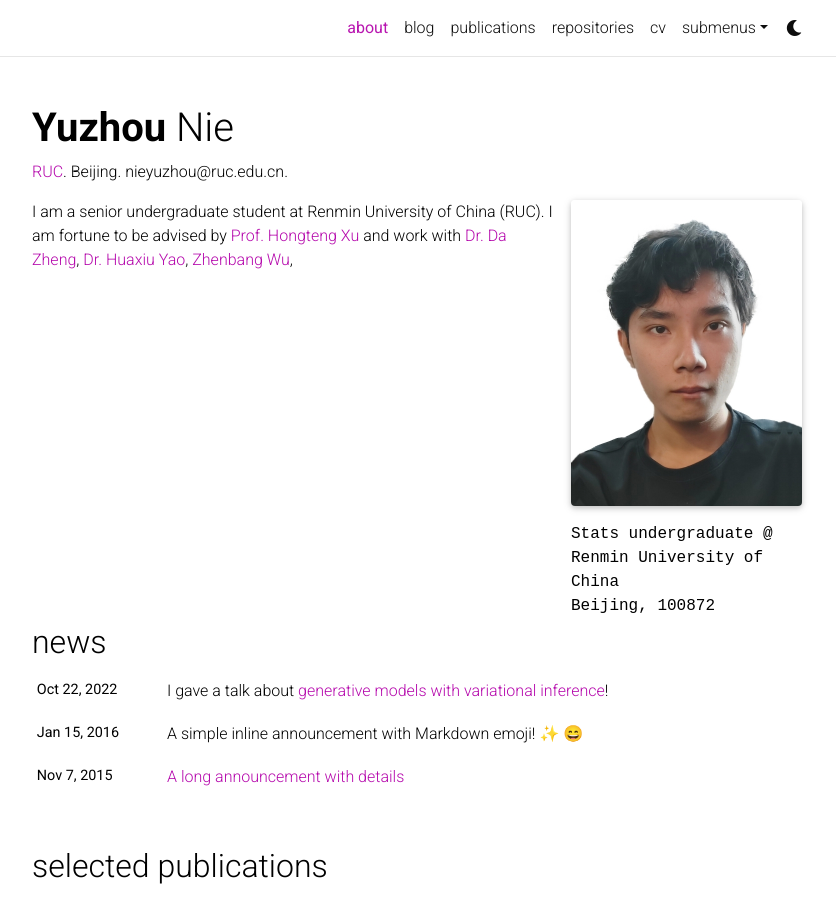
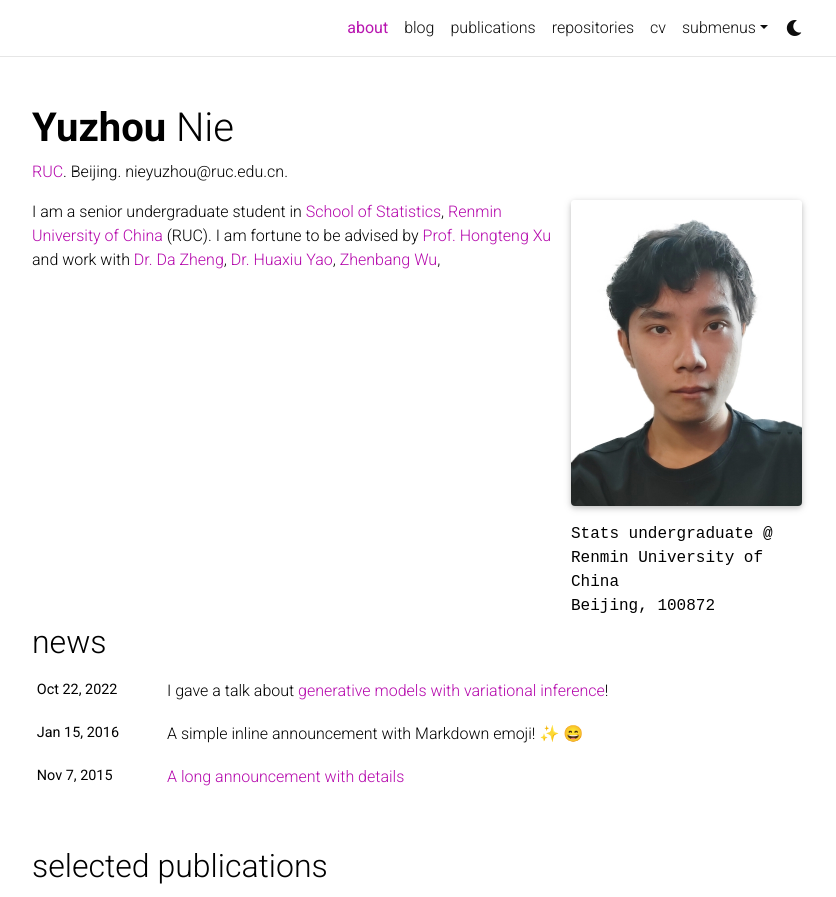
Before and after one commit to rucnyz/rucnyz.github.io, a Jekyll site: the page built from _pages/about.md, in a window 1280 px wide and 1187 px high, cut to the strip 0-897 px from the top of the window. Shown: the whole strip, without its empty margins (223-1059 px from the left). Built offline with Jekyll 4.4.1, drawn with Linux system fonts in a browser that asks for light colours; full-size pictures stand in for the smaller copies a plugin makes; emoji names are drawn with the system emoji font; comment, search, counter and statistics services are not loaded; a style sheet for code colours, icons or effects is not loaded.

Commit message:
update my profile

```diff
--- a/_pages/about.md
+++ b/_pages/about.md
@@ -17,5 +17,5 @@ selected_papers: true # includes a list of papers marked as "selected={true}"
 social: true  # includes social icons at the bottom of the page
 ---
 
-I am a senior undergraduate student at Renmin University of China (RUC). I am fortune to be advised by [Prof. Hongteng Xu](https://hongtengxu.github.io/)
+I am a senior undergraduate student in [School of Statistics](http://stat.ruc.edu.cn/Home/index.htm), [Renmin University of China](https://www.ruc.edu.cn/en) (RUC). I am fortune to be advised by [Prof. Hongteng Xu](https://hongtengxu.github.io/)
 and work with [Dr. Da Zheng](https://zheng-da.github.io/), [Dr. Huaxiu Yao](https://huaxiuyao.mystrikingly.com/), [Zhenbang Wu](https://zzachw.github.io/),
```
